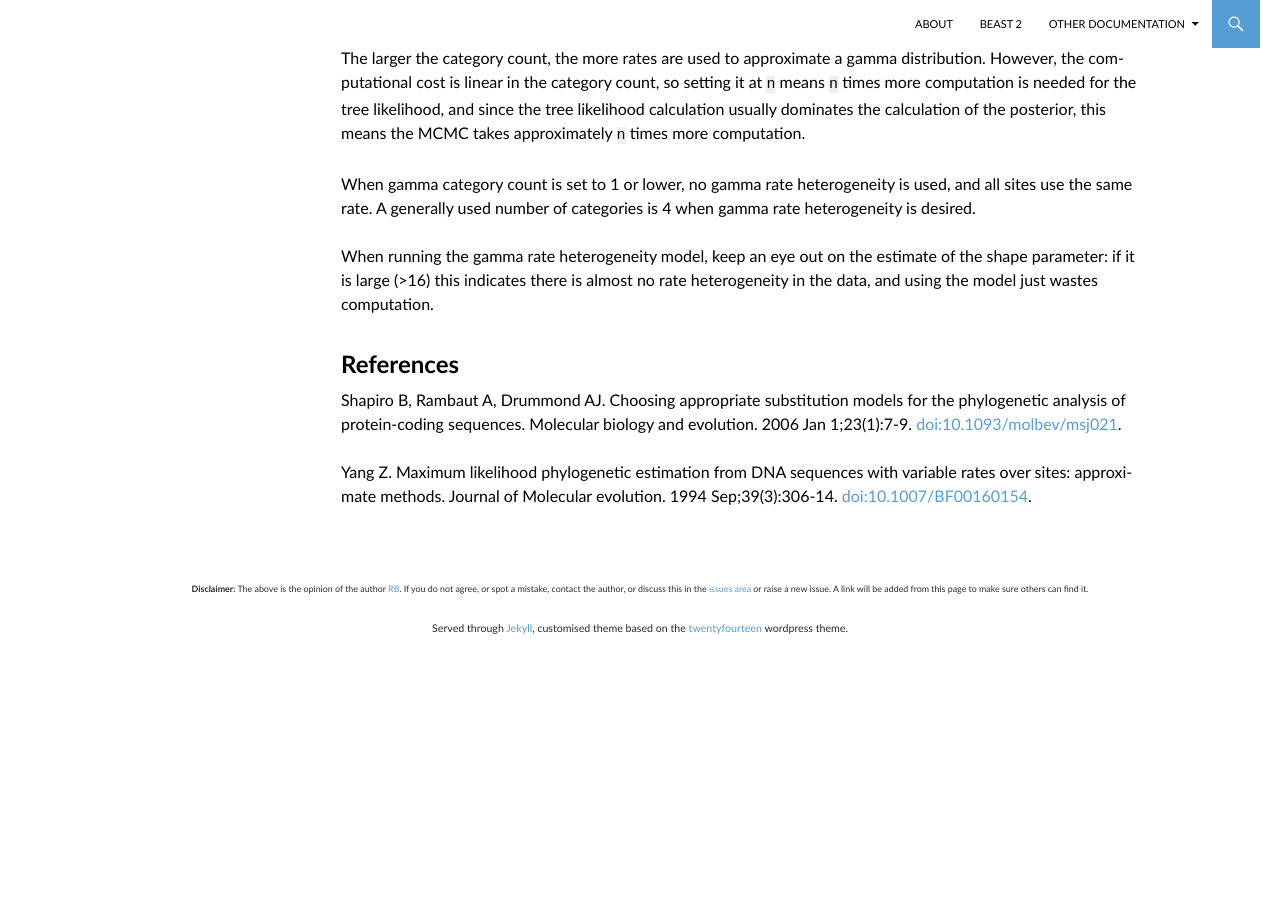
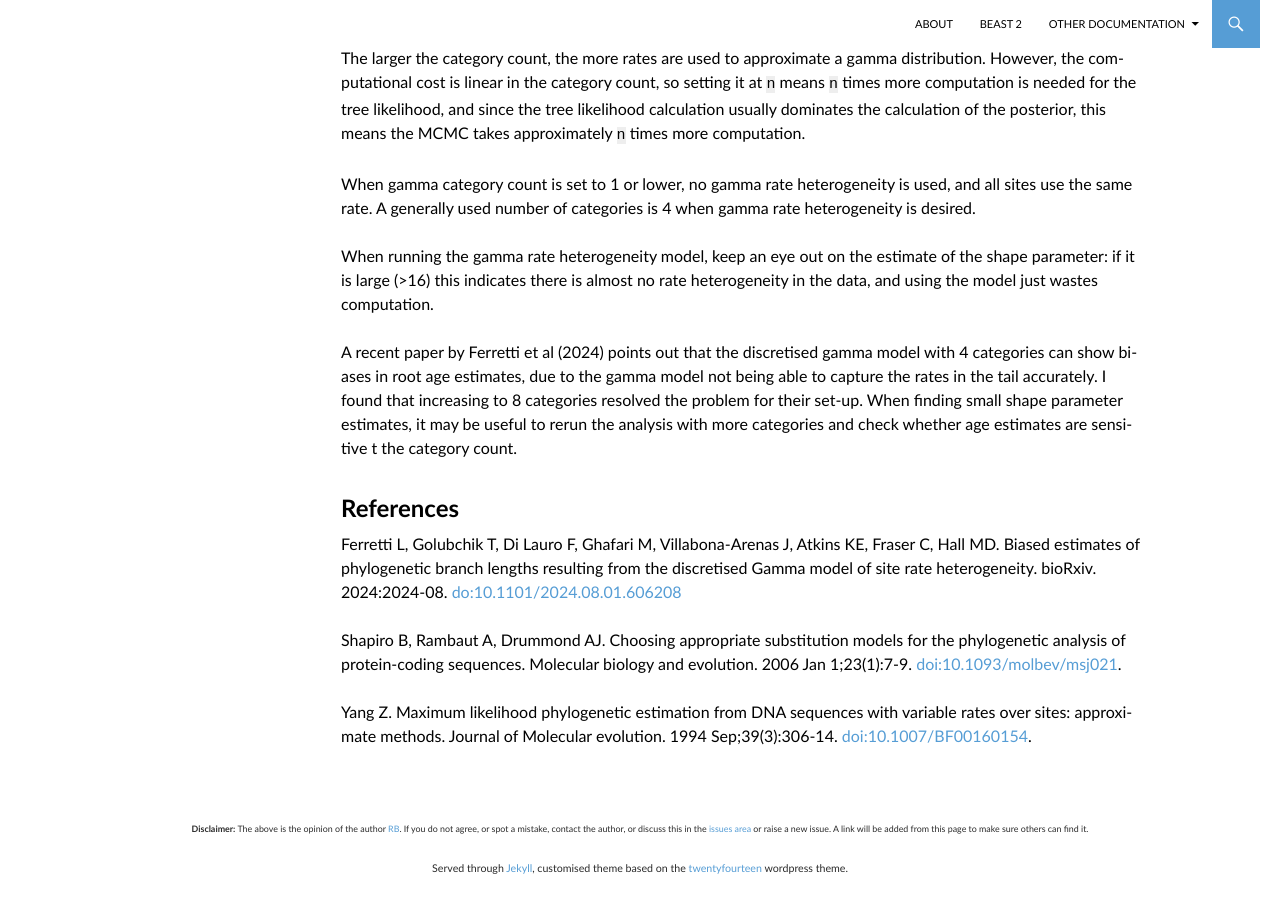
Before and after one commit to BEAST2-Dev/hmc, a Jekyll site: the page built from _pages/hmc/SiteModel/gammaCategoryCount.md, in a window 1280 px wide and 900 px high, scrolled down 578 px. Built offline with Jekyll 4.4.1, drawn with Linux system fonts in a browser that asks for light colours; before the commit the page ends 1238 px from its top, so only the background shows below that.

Commit message:
update SiteModel/gammaCategoryCount

```diff
--- a/_pages/hmc/SiteModel/gammaCategoryCount.md
+++ b/_pages/hmc/SiteModel/gammaCategoryCount.md
@@ -19,7 +19,14 @@ A generally used number of categories is 4 when gamma rate heterogeneity is desi
 When running the gamma rate heterogeneity model, keep an eye out on the estimate of the shape parameter: if it is large (>16) this indicates there is almost no rate heterogeneity in the data, and using the model just wastes computation.
 
 
+A recent paper by Ferretti et al (2024) points out that the discretised gamma model with 4 categories can show biases in root age estimates, due to the gamma model not being able to capture the rates in the tail accurately.
+I found that increasing to 8 categories resolved the problem for their set-up.
+When finding small shape parameter estimates, it may be useful to rerun the analysis with more categories and check whether age estimates are sensitive t the category count.
+
+
 ## References
+
+Ferretti L, Golubchik T, Di Lauro F, Ghafari M, Villabona-Arenas J, Atkins KE, Fraser C, Hall MD. Biased estimates of phylogenetic branch lengths resulting from the discretised Gamma model of site rate heterogeneity. bioRxiv. 2024:2024-08. <a href="https://doi.org/10.1101/2024.08.01.606208">do:10.1101/2024.08.01.606208</a>
 
 Shapiro B, Rambaut A, Drummond AJ. Choosing appropriate substitution models for the phylogenetic analysis of protein-coding sequences. Molecular biology and evolution. 2006 Jan 1;23(1):7-9. <a href="http://doi.org/10.1093/molbev/msj021">doi:10.1093/molbev/msj021</a>.
 
```
